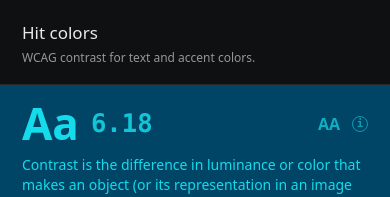
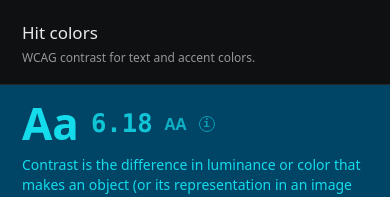
Before and after one commit to Judiedesigns/hit-colors, a React (Vite) app: page / in a window 390 px wide. Shown: the top 197 px of the page. Built offline with nearby package versions, Linux system fonts and the light colour scheme; a web font is replaced by a local one.

Commit message:
Tighten mobile contrast score spacing

```diff
--- a/src/styles.css
+++ b/src/styles.css
@@ -1168,7 +1168,6 @@ input[type="range"] {
   }
 
   .contrast-score {
-    width: 100%;
     gap: 12px;
     align-items: center;
   }
@@ -1182,7 +1181,6 @@ input[type="range"] {
   }
 
   .contrast-score b {
-    margin-left: auto;
     font-size: 1rem;
   }
 
```
